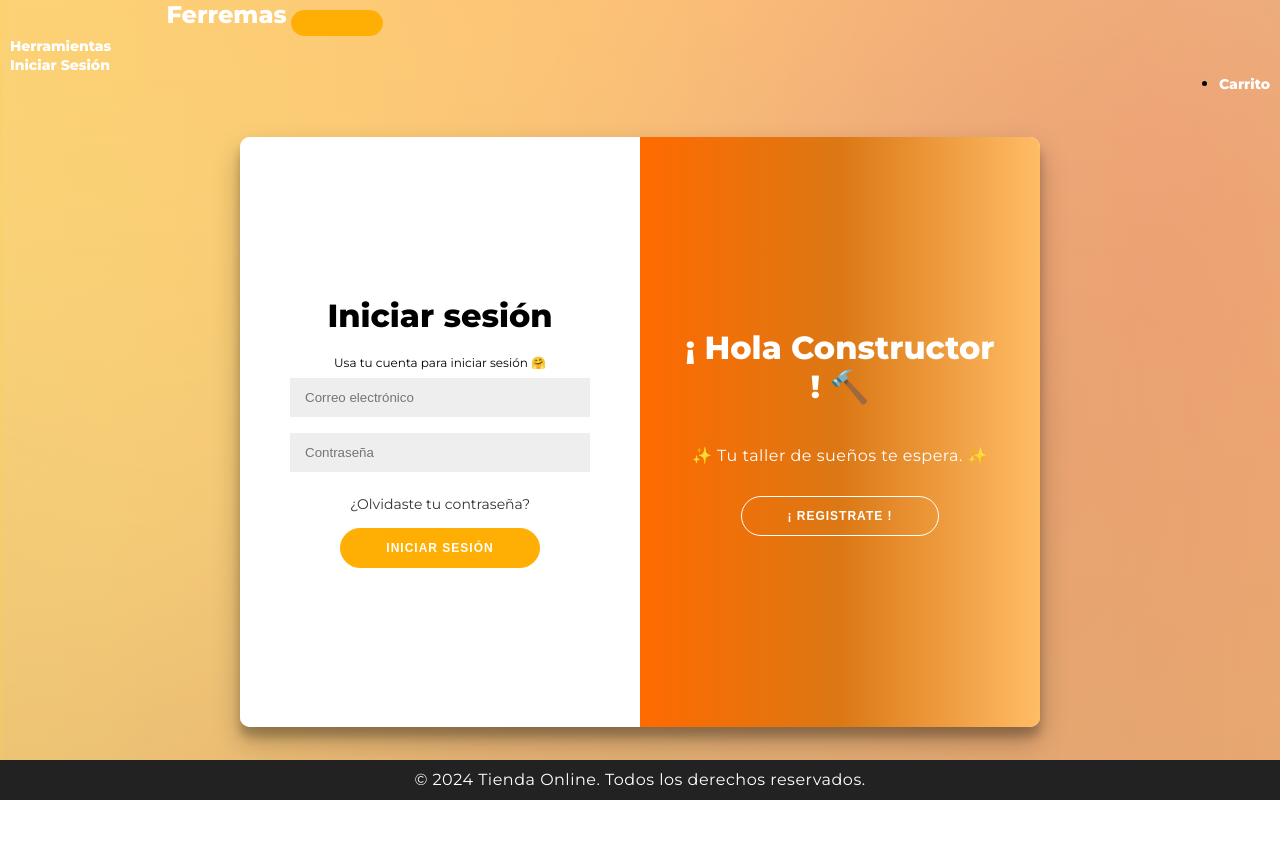
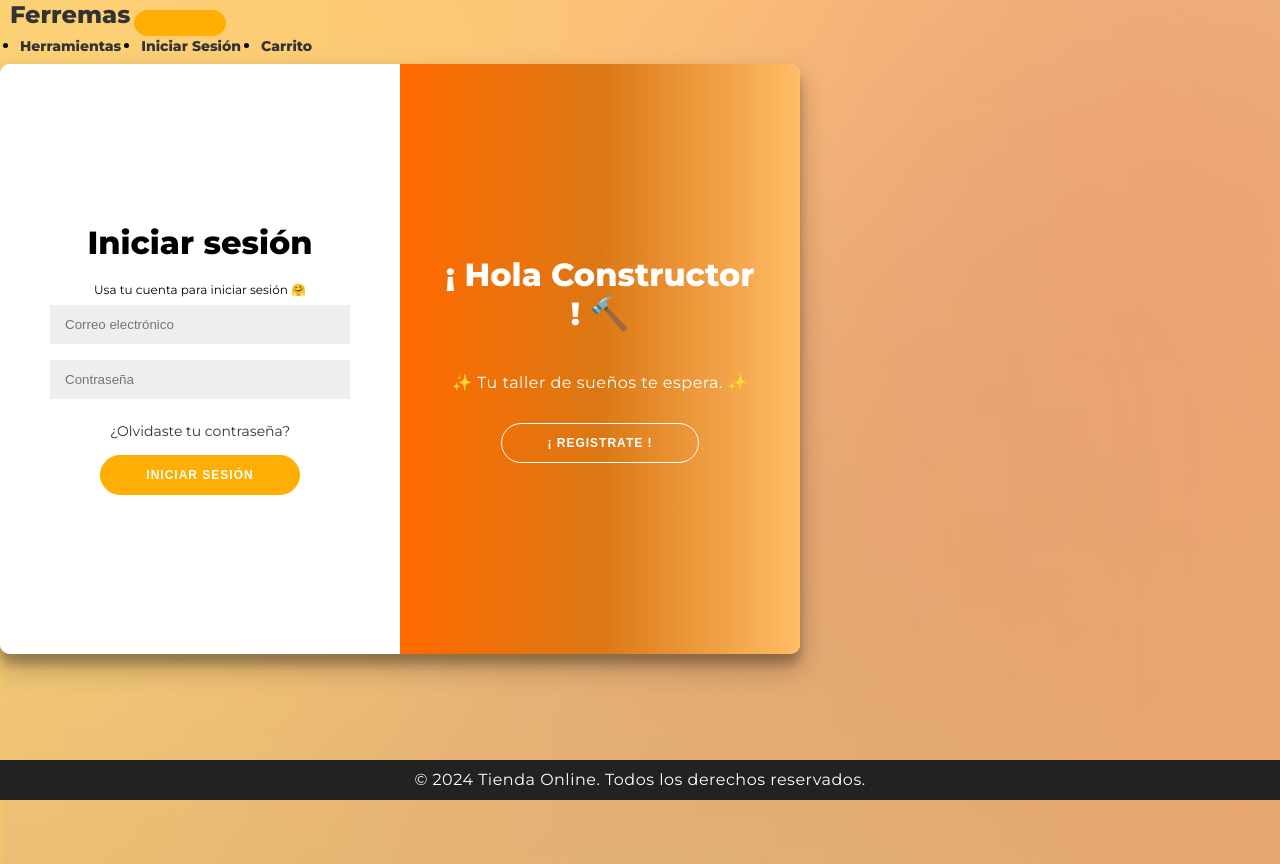
Before and after one commit to ElCreduloMcFly/Ferremax, a Django app: page /Inicio/ in a window 1280 px wide. Before the commit the page ends 800 px from the top, so only its background shows below. Run offline with Django 4.2, Linux system fonts and the light colour scheme; data that the repository does not hold is empty.

Commit message:
css de nuevo (me estoy volviendo loca)

```diff
--- a/Pag/static/css/inicioseccion.css
+++ b/Pag/static/css/inicioseccion.css
@@ -8,7 +8,6 @@
 body {
 	background-image: linear-gradient(rgba(247, 176, 96, 0.3), rgba(211, 191, 80, 0.3)),
     url(Fondo.png);
-	display: flex;
 	justify-content: center;
 	align-items: center;
 	flex-direction: column;
@@ -277,58 +276,56 @@
 /* Estilos específicos del menú */
 .menu .navbar {
     height: 70px;
-    background-color: transparent;
+    background-color: transparent; /* Fondo transparente */
     padding: 0;
 }
 
 .menu .navbar-brand {
-    color: white;
-    font-weight: bold; /* Cambié var(--bold) por bold */
+    color: #333; /* Gris oscuro */
+    font-weight: bold;
     font-size: 24px;
     line-height: 29px;
-    margin-left: 13%;
-    transition: all;
-    transition-duration: 1s;
+    margin-left: 0; /* Sin margen izquierdo */
+    padding-left: 10px; /* Un pequeño relleno para que no esté justo en el borde */
+    transition: all 1s;
 }
 
 .menu .navbar-brand:hover,
 .menu .navbar-brand:focus {
     transform: scale(1.2);
-    -webkit-text-stroke: 1px white;
+    -webkit-text-stroke: 1px #333; /* Gris oscuro */
     -webkit-text-stroke-color: transparent;
 }
 
 .menu .navbar-collapse {
-
-          flex-basis: auto;
+    flex-basis: auto;
 }
 
 .menu .navbar-nav {
-    width: 100% !important;
-    position: relative;
-    justify-content: space-between;
-}
 
-.menu .navbar-nav .last {
-    position: absolute;
-    right: 0 !important;
+    display: flex;
+    justify-content: flex-start; /* Alinear a la izquierda */
+    width: auto; /* Ajustar a la izquierda */
+    margin-left: 10px; /* Añadir un pequeño margen izquierdo */
 }
 
 .menu .navbar-nav .nav-item {
     margin: 0 10px;
+
 }
 
 .menu .navbar-nav .nav-link {
-    color: white;
+    color: #333; /* Gris oscuro */
     padding: 10px 0;
     font-weight: bold;
-    transition: all;
-    transition-duration: 1s;
+    transition: all 1s;
+    opacity: 100; /* Asegurar que no haya transparencia */
 }
 
 .menu .navbar-nav .nav-link:hover,
 .menu .navbar-nav .nav-link:active,
 .menu .navbar-nav .nav-link:focus {
-    border-bottom: 2px solid white;
+    border-bottom: 2px solid #333; /* Gris oscuro */
     transform: translateY(-5px);
+    opacity: 1; /* Asegurar que no haya transparencia */
 }
```
